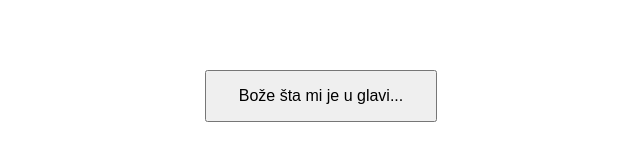
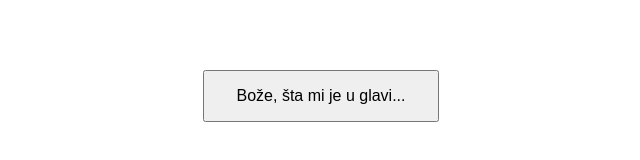
Before and after one commit to KatjaEkat/randomantiblog, a plain HTML site: page index.html in a window 1280 px wide. Shown: the part 238-398 px from the top of the page, 319-959 px from the left. Drawn offline with Linux system fonts and the light colour scheme.

Commit message:
Update index.html

```diff
--- a/index.html
+++ b/index.html
@@ -57,7 +57,7 @@ function randomlinks(){
 </head>
 <body>
 <form>
-<input type="button" value="Bože šta mi je u glavi..." onClick="randomlinks()">
+<input type="button" value="Bože, šta mi je u glavi..." onClick="randomlinks()">
 </form>
 </body>
 </html>
```
